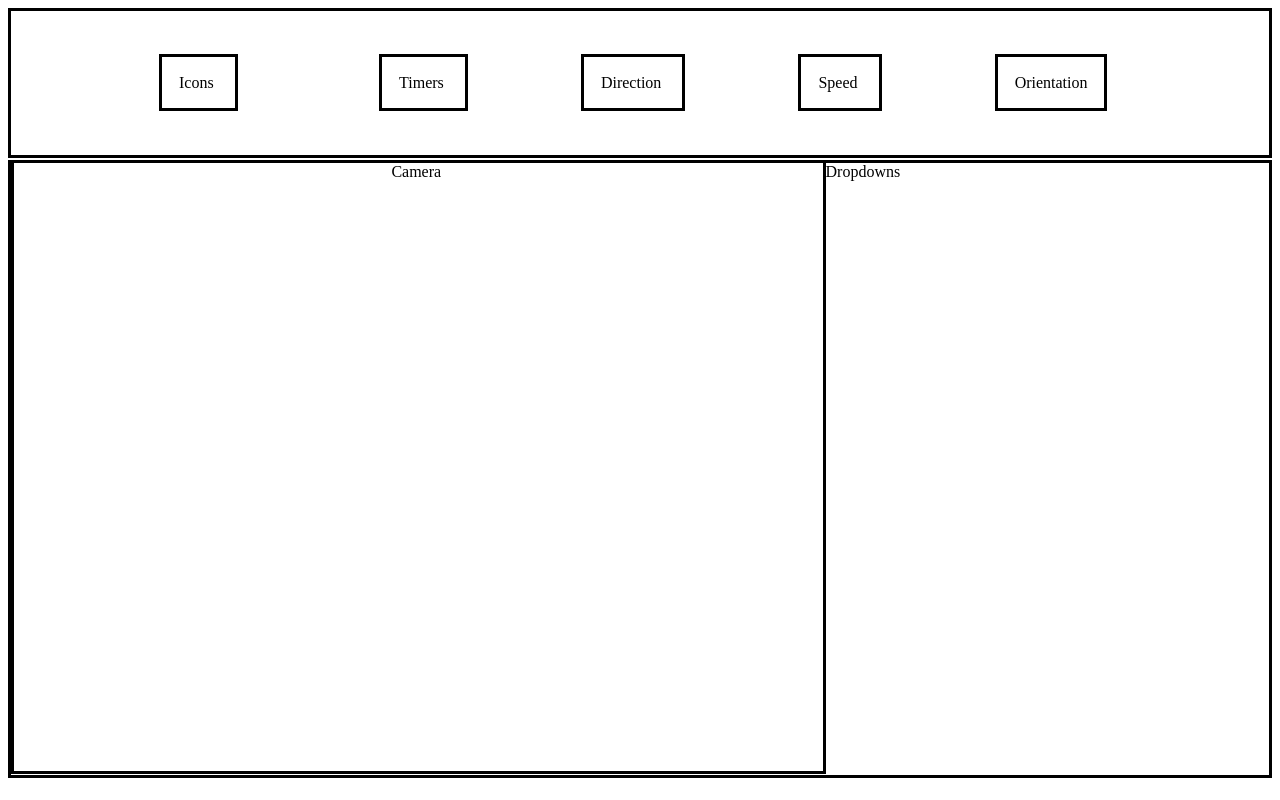
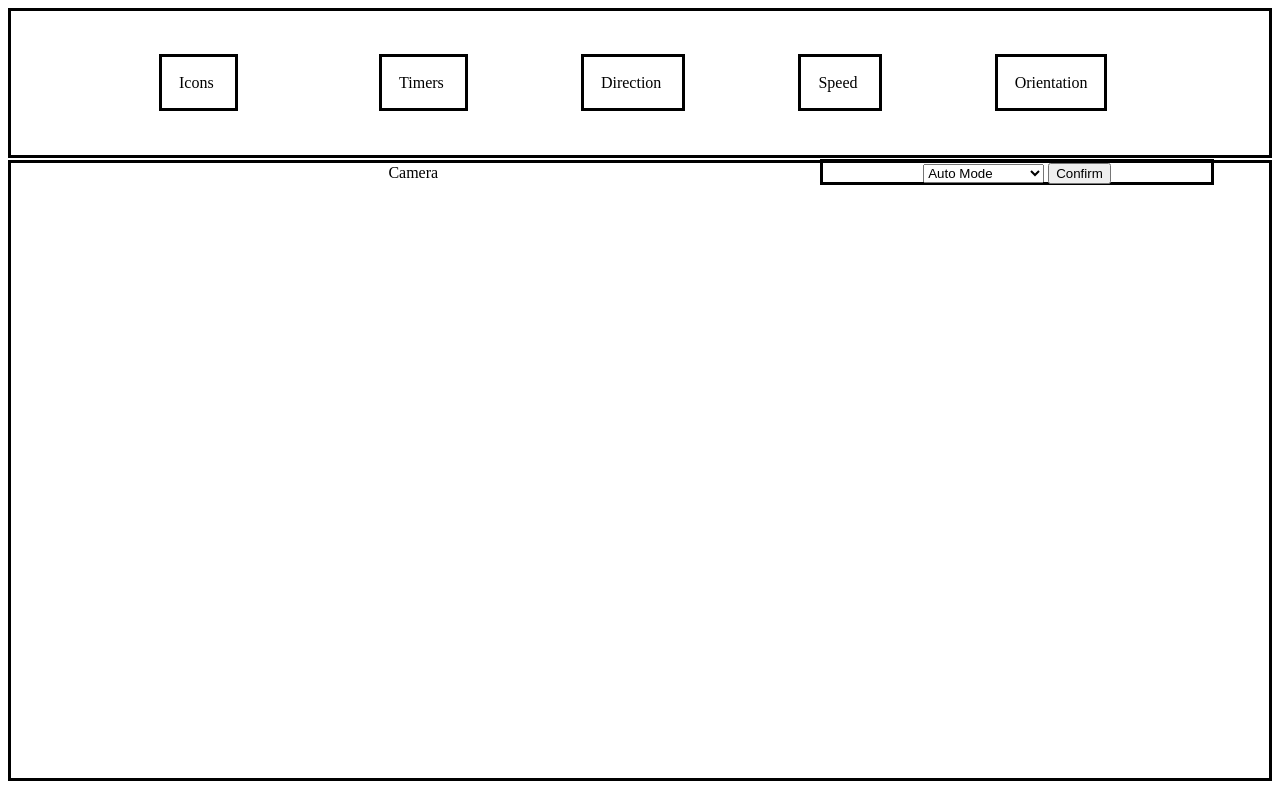
Before and after one commit to thedropbears/powerup-dashboard, a plain HTML site: page Index3.html in a window 1280 px wide. Drawn offline with Linux system fonts and the light colour scheme.

Commit message:
add buttons

```diff
--- a/CSS/main3.css
+++ b/CSS/main3.css
@@ -15,8 +15,15 @@
 }
 .Camera{
     padding-bottom:47%;
-    border:solid black;
     margin-top:15%;
     padding-left:30%;
     padding-right:30%;
 }
+.BBR{
+    border:solid black;
+    padding-left:8%;
+    padding-right:8%;
+    margin-top:0.1%;
+    padding-top:0.1%;
+    padding-bottom:0.1%;
+}
--- a/Index3.html
+++ b/Index3.html
@@ -34,7 +34,22 @@
             </span>
             <!--Dropdowns!-->
             <span class=BBR>
-                Dropdowns
+                <span>
+                    <select>
+                        <option>
+                        Auto Mode
+                        </option>
+                        <option>
+                            Double Scale
+                        </option>
+                        <option>
+                            1 Scale 1 Switch
+                        </option>
+                    </select>
+                    <button>
+                        Confirm
+                    </button>
+                </span>
             </span>
         </div>
         <!--Javascript!-->
```
